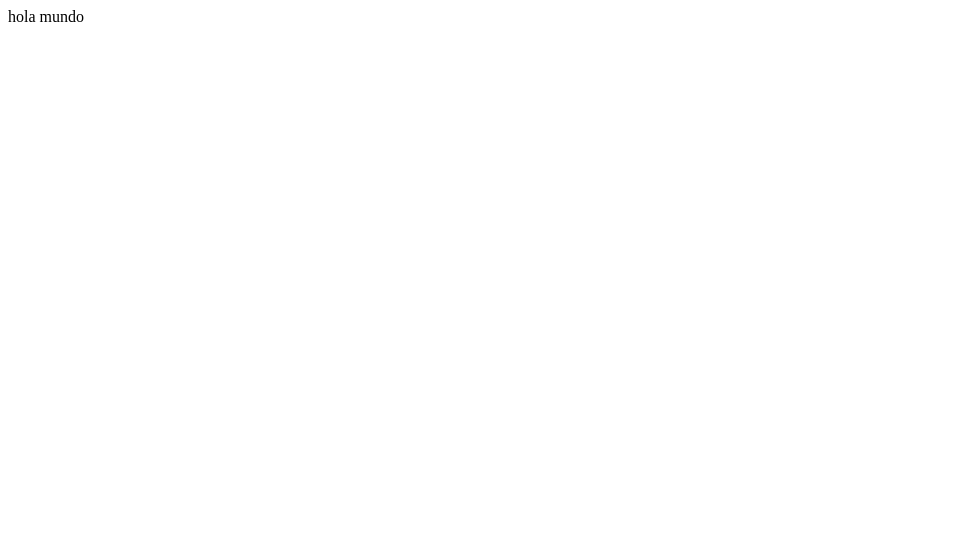
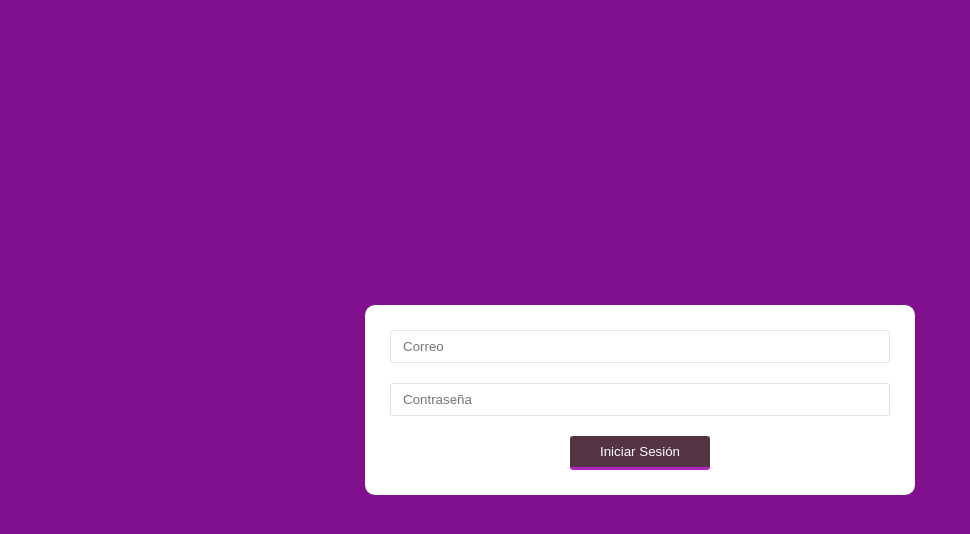
Before and after one commit to gabomartinez21/curso-git, a plain HTML site: page index.html in a window 1280 px wide. Shown: the whole page, without its empty margins (0-970 px from the left). Drawn offline with Linux system fonts and the light colour scheme.

Commit message:
index y styles agregados@

```diff
--- a/index.html
+++ b/index.html
@@ -1 +1,18 @@
-hola mundo
+<!DOCTYPE html>
+<html lang="en">
+<head>
+    <meta charset="UTF-8">
+    <meta name="viewport" content="width=device-width, initial-scale=1.0">
+    <title>Document</title>
+    <link rel="stylesheet" href="./styles.css">
+</head>
+<body>
+    <section class="main">
+        <form>
+            <input type="email" placeholder="Correo"/>
+            <input type="password" placeholder="Contraseña"/>
+            <button>Iniciar Sesión</button>
+        </form>
+    </section>
+</body>
+</html>
--- /dev/null
+++ b/styles.css
@@ -0,0 +1,44 @@
+*{
+    margin:0;
+    padding:0;
+  }
+  body{
+    background: #81108e;
+    display: flex;
+    justify-content: center;
+    align-items: center;
+    height: 100vh;
+  }
+
+
+  .main {
+      background: #ffffff;
+      padding: 25px;
+      border-radius: 10px;
+      width: 100%;
+      max-width: 500px;
+  }
+
+  .main form {
+      display: flex;
+      flex-direction: column;
+  }
+
+  .main form input {
+      padding: 8px 12px;
+      border: 1px solid #e3e3e3;
+      margin-bottom: 20px;
+      border-radius: 3px;
+  }
+
+  .main form button {
+      border: none;
+      padding: 8px 30px;
+      width: fit-content;
+      background: #543343;
+      color: #ffffff;
+      border-bottom: 3px solid #b421c4;
+      margin: 0 auto;
+      border-radius: 3px;
+      cursor: pointer;
+  }
```
